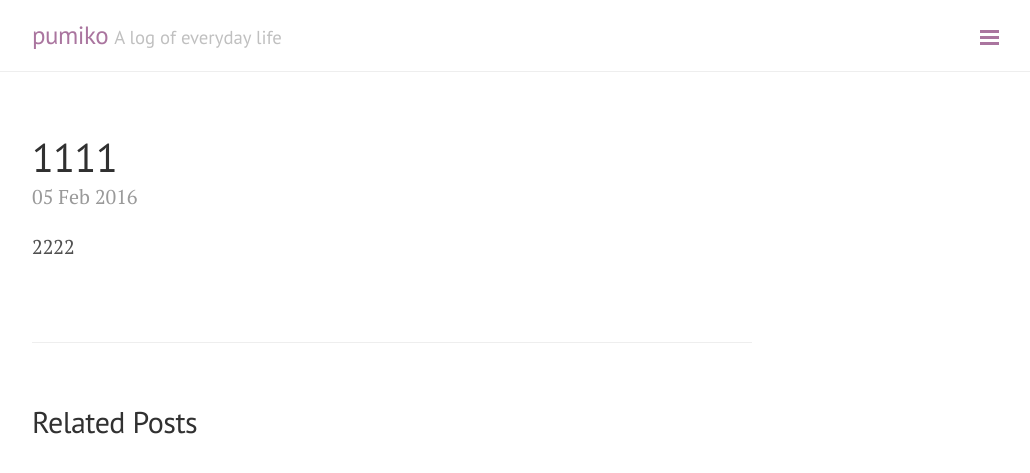
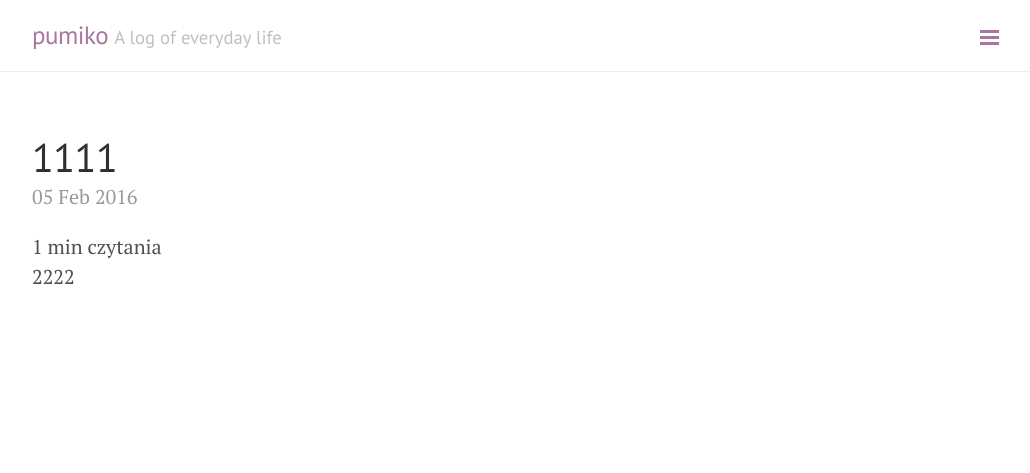
Before and after one commit to pumiko/pumiko.github.io, a Jekyll site: the page built from _posts/2016-02-05-1111.markdown, in a window 1280 px wide. Shown: the top 473 px of the page, without its empty margins (248-1278 px from the left). Built offline with Jekyll 4.4.1, drawn with Linux system fonts in a browser that asks for light colours; nearby versions of some CDN libraries.

Commit message:
Update post.html

```diff
--- a/_layouts/post.html
+++ b/_layouts/post.html
@@ -2,24 +2,39 @@
 layout: default
 ---
 
+{% assign minutes = content | strip_html | number_of_words | divided_by: 180 %}
+{% if minutes == 0 %}
+{% assign minutes = 1 %}
+{% endif %}
+
 <div class="post">
   <h1 class="post-title">{{ page.title }}</h1>
   <span class="post-date">{{ page.date | date_to_string }}</span>
+  <span class="post-meta small">
+  {% if page.minutes %}
+    {{ page.minutes }} {{ site.text.post.minute_read }}
+  {% else %}
+    {{ minutes }} {{ site.text.post.minute_read }}
+  {% endif %}
+  </span>
   {{ content }}
 </div>
 
-<div class="related">
-  <h2>Related Posts</h2>
-  <ul class="related-posts">
-    {% for post in site.related_posts limit:3 %}
-      <li>
-        <h3>
-          <a href="{{ post.url }}">
-            {{ post.title }}
-            <small>{{ post.date | date_to_string }}</small>
-          </a>
-        </h3>
-      </li>
-    {% endfor %}
-  </ul>
-</div>
+{% if site.show_sharing_icons %}
+  {% include share_buttons.html %}
+{% endif %}
+
+{% if site.disqus_shortname %}
+  <div id="disqus_thread"></div>
+  <script type="text/javascript">
+    var disqus_shortname  = '{{ site.disqus_shortname }}';
+    var disqus_identifier = '{{ page.id }}';
+    var disqus_title      = '{{ page.title }}';
+    (function() {
+      var dsq = document.createElement('script'); dsq.type = 'text/javascript'; dsq.async = true;
+      dsq.src = '//' + disqus_shortname + '.disqus.com/embed.js';
+      (document.getElementsByTagName('head')[0] || document.getElementsByTagName('body')[0]).appendChild(dsq);
+    })();
+  </script>
+  <noscript>Please enable JavaScript to view the <a href="http://disqus.com/?ref_noscript">comments powered by Disqus.</a></noscript>
+{% endif %}
```
